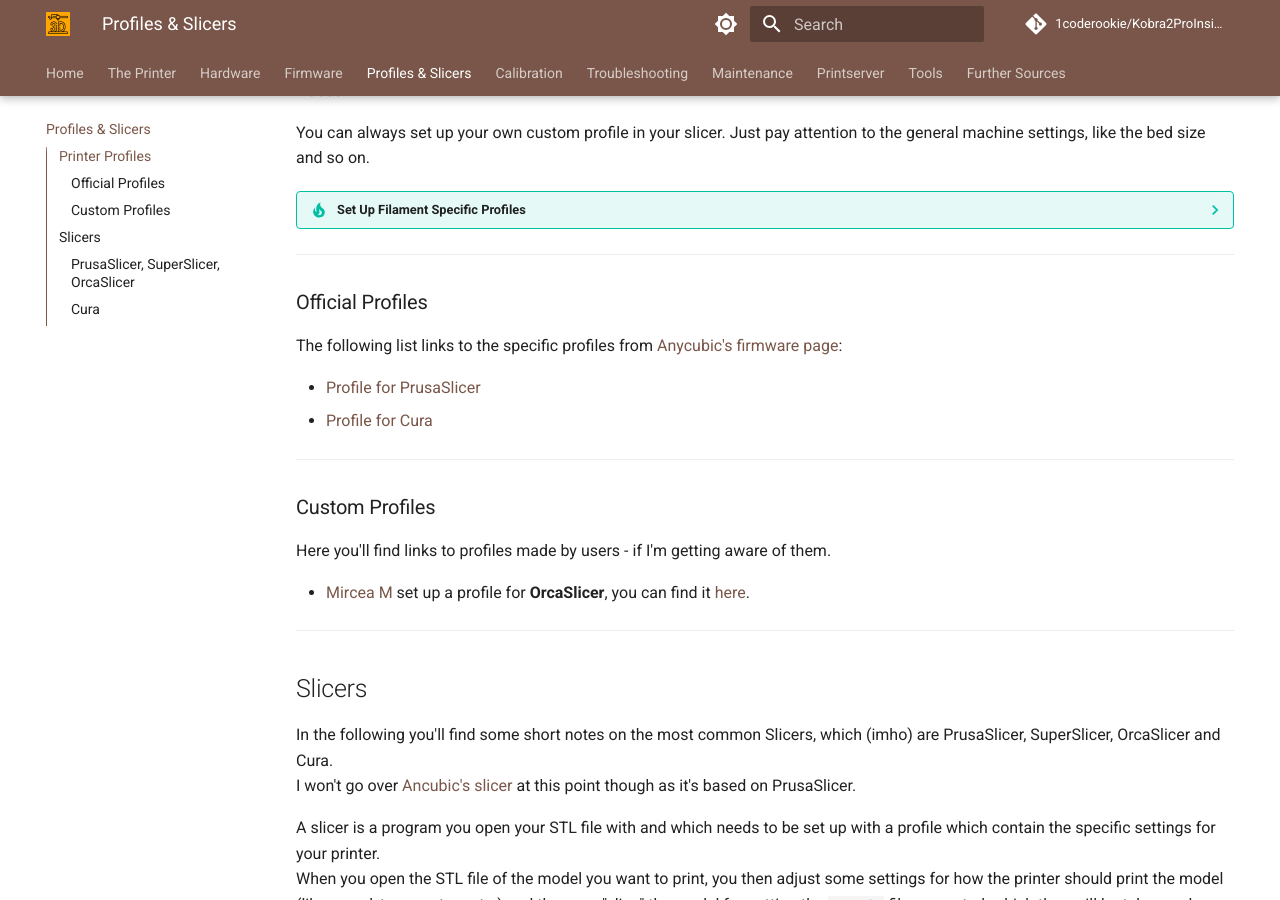
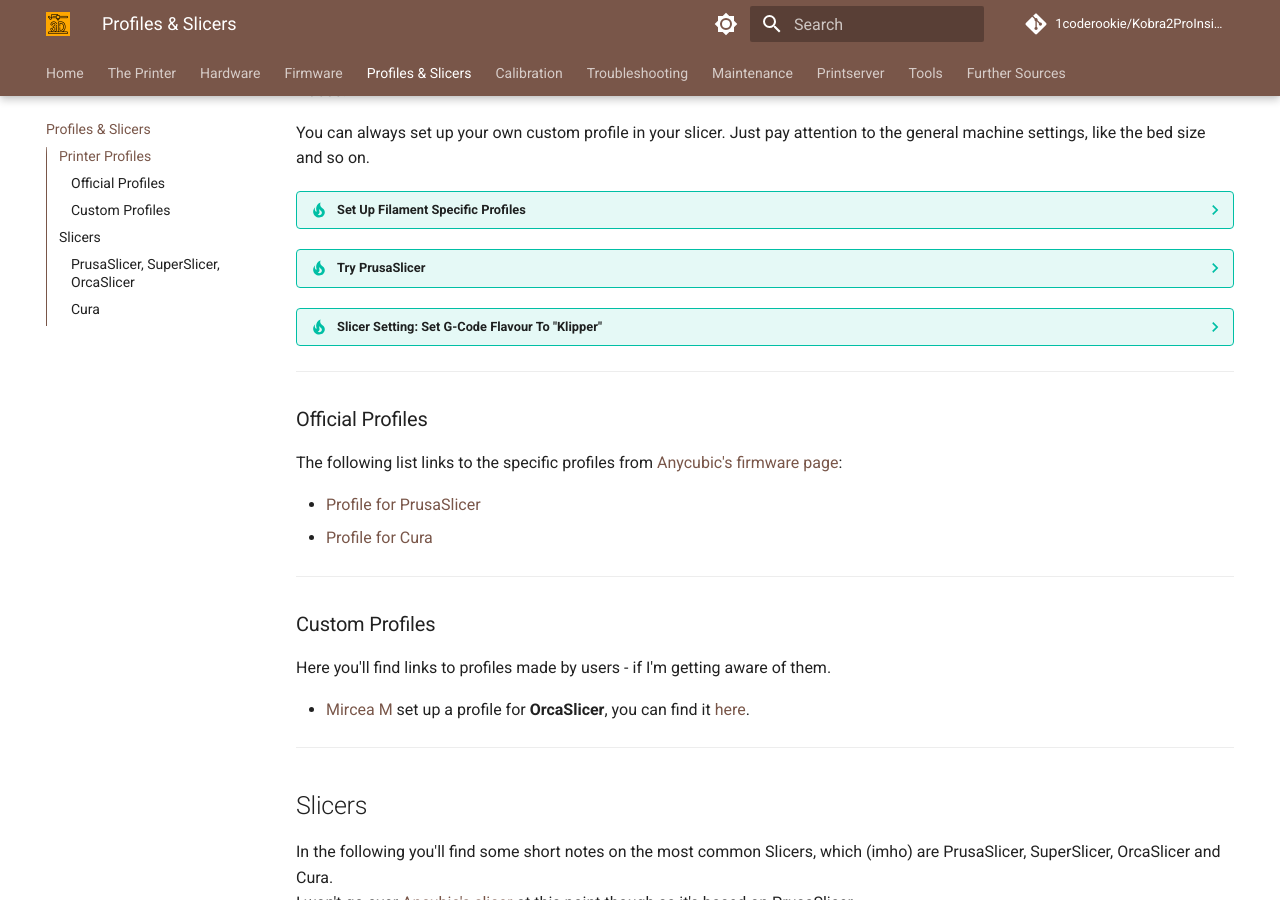
Before and after one commit to 1coderookie/Kobra2ProInsights, an MkDocs documentation site: the page built from docs/profiles.md, in a window 1280 px wide and 900 px high, scrolled down 529 px. Built offline with MkDocs 1.6.1 and Material for MkDocs 9.7.7, drawn with Linux system fonts in a browser that asks for light colours; comment, search, counter and statistics services are not loaded; some of the changed lines change nothing that is shown.

Commit message:
Update profiles.md

```diff
--- a/docs/profiles.md
+++ b/docs/profiles.md
@@ -23,6 +23,16 @@
 ??? tip "Set Up Filament Specific Profiles"
 
     When you're using more than one filament, it's a good idea to set up a profile for each spool of filament you have. So not only for the type of filament (like PLA, PETG etc.), but also for the different manufacturer, the colour and so on. It happens that you have to use slightly different settings even with the same type of filament from the same brand but just when using a different colour of it.
+
+??? tip "Try PrusaSlicer"
+
+    Many users seem to get better results when using PrusaSlicer instead of Cura (I personally switched to PrusaSlicer a long time ago and don't use Cura anymore, so I can't really judge it), so maybe give PrusaSlicer a try if you're using Cura.
+
+??? tip "Slicer Setting: Set G-Code Flavour To "Klipper""
+
+    As KobraOS is based on Klipper, you should set the g-code flavour to "Klipper" accordingly if your slicer offers that function.
+    In PrusaSlicer you can find this setting under "Printer Settings" -> "General" -> "Firmware" (you need to have "Expert" mode activated to get access to that option!). The following screenshot shows that setting.
+    ![G-code flavour](assets/images/g-code_flavour.png)
 
 ---
 
```
